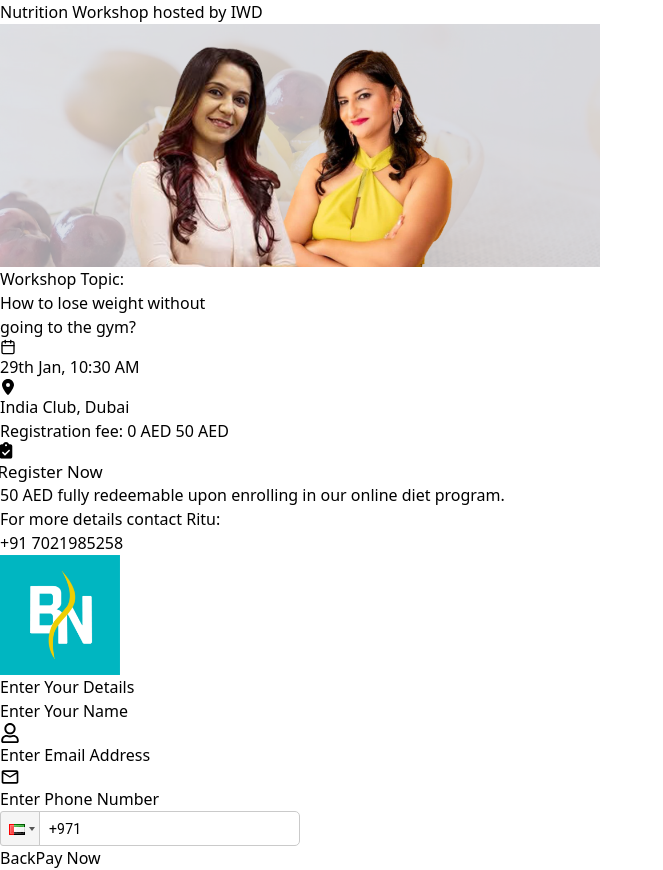
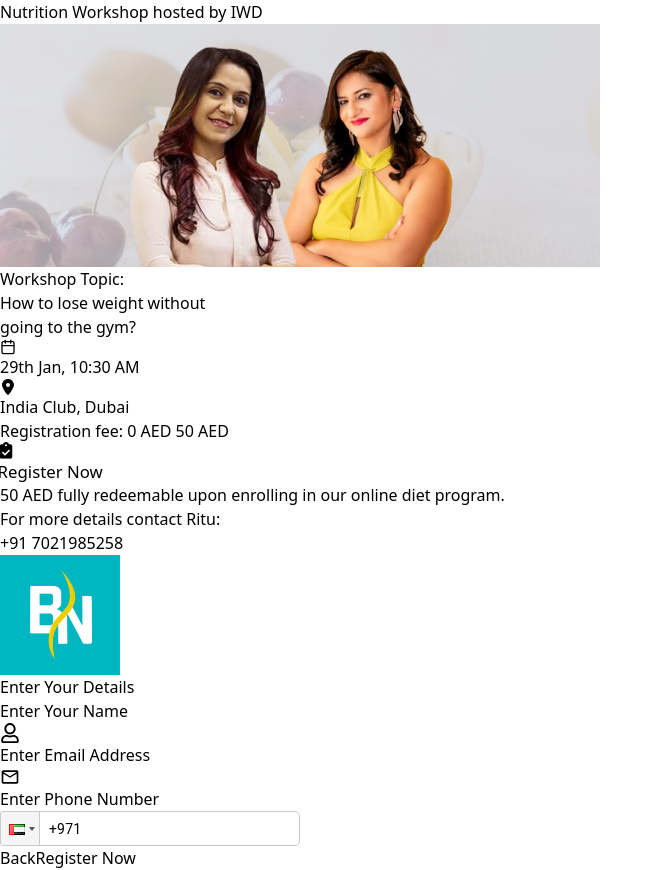
Before and after one commit to balancenutri/dubai-free-workshop, a React (Vite) app: page / in a window 1280 px wide. Shown: the whole page, without its empty margins (0-663 px from the left). Built offline with nearby package versions, Linux system fonts and the light colour scheme; no server answers.

Commit message:
update the changes in the card

```diff
--- a/src/components/Payment.jsx
+++ b/src/components/Payment.jsx
@@ -242,7 +242,7 @@
             type="submit"
             className="w-full py-2 bg-blue-500 text-white font-semibold rounded-lg hover:bg-blue-600 transition duration-300 ease-in-out"
           >
-            Pay Now
+            Register Now
           </button>
         </div>
       </form>
--- a/src/components/Workshop.jsx
+++ b/src/components/Workshop.jsx
@@ -57,7 +57,7 @@
             Registration fee:{" "}
           </span>
           <span className="text-red-500 text-xl font-bold">0 AED </span>
-          <span className="text-red-500 text-sm mb-1 font-medium line-through">50 AED </span>
+          <span className="text-red-500 text-sm mb-1 font-medium line-through decoration-black decoration-[1.5px]"> 50 AED{"  "} </span>
         </p>
       </div>
       <div className="flex justify-center mb-6 md:mb-3">
```
